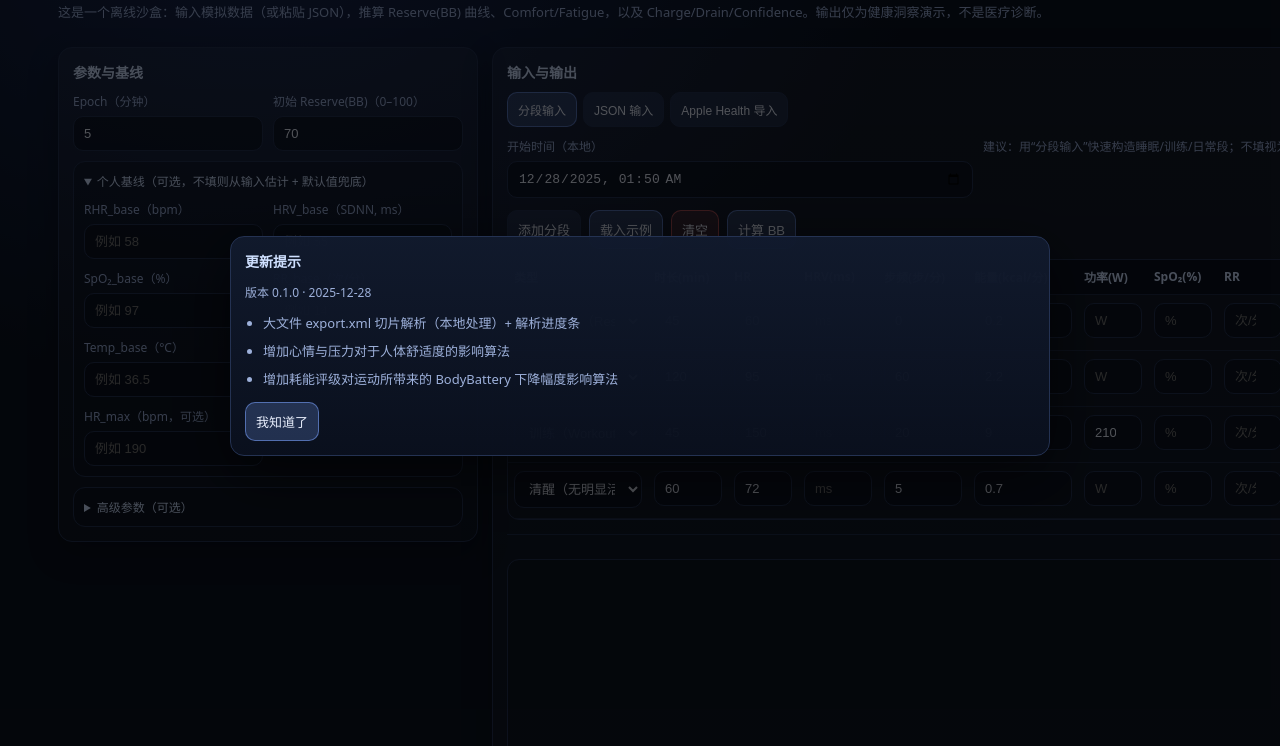
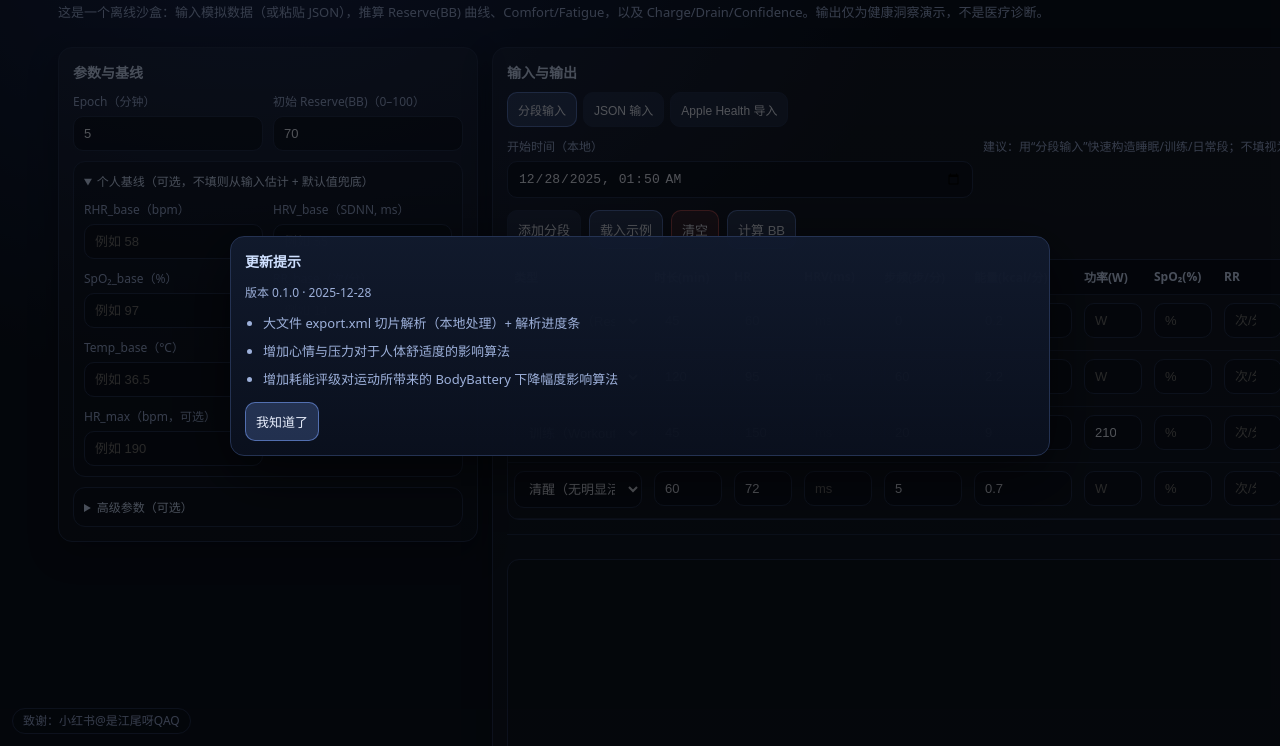
Before and after one commit to WilliamWang1721/Health-Connect, a plain HTML site: page web/body-battery-test.html in a window 1280 px wide. Shown: the part 54-800 px from the top of the page. Drawn offline with Linux system fonts and the light colour scheme.

Commit message:
Add thanks footer on page

```diff
--- a/web/body-battery-test.html
+++ b/web/body-battery-test.html
@@ -316,6 +316,21 @@
         margin: 7px 0;
         color: var(--muted);
       }
+
+      #thanks {
+        position: fixed;
+        left: 12px;
+        bottom: 12px;
+        z-index: 20;
+        padding: 6px 10px;
+        border-radius: 999px;
+        border: 1px solid var(--border);
+        background: rgba(10, 16, 30, 0.55);
+        color: var(--muted);
+        font-size: 12px;
+        line-height: 1;
+        pointer-events: none;
+      }
     </style>
   </head>
   <body>
@@ -341,6 +356,8 @@
         </div>
       </div>
     </div>
+
+    <div id="thanks">致谢：小红书@是江尾呀QAQ</div>
 
     <div class="wrap">
       <section class="card" id="left">
```
